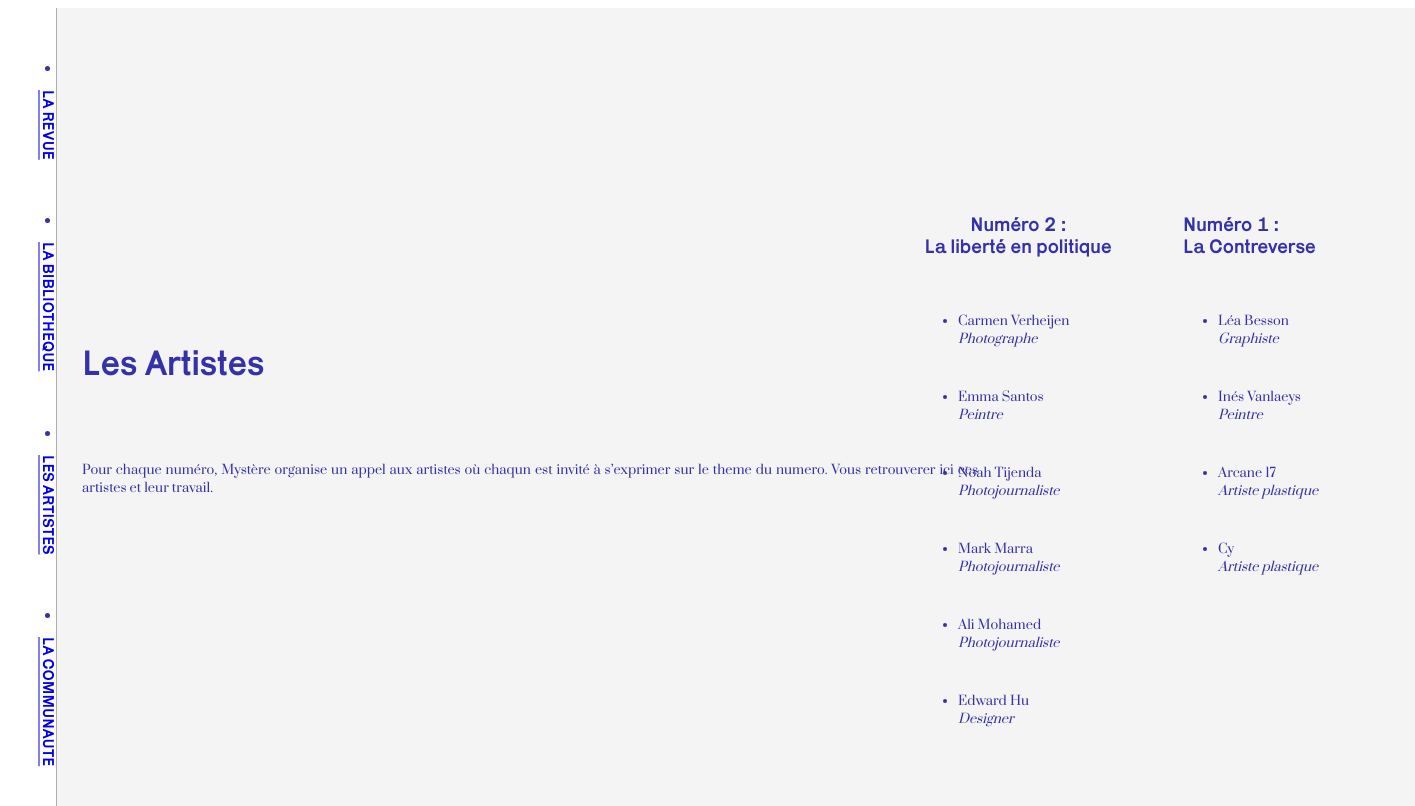
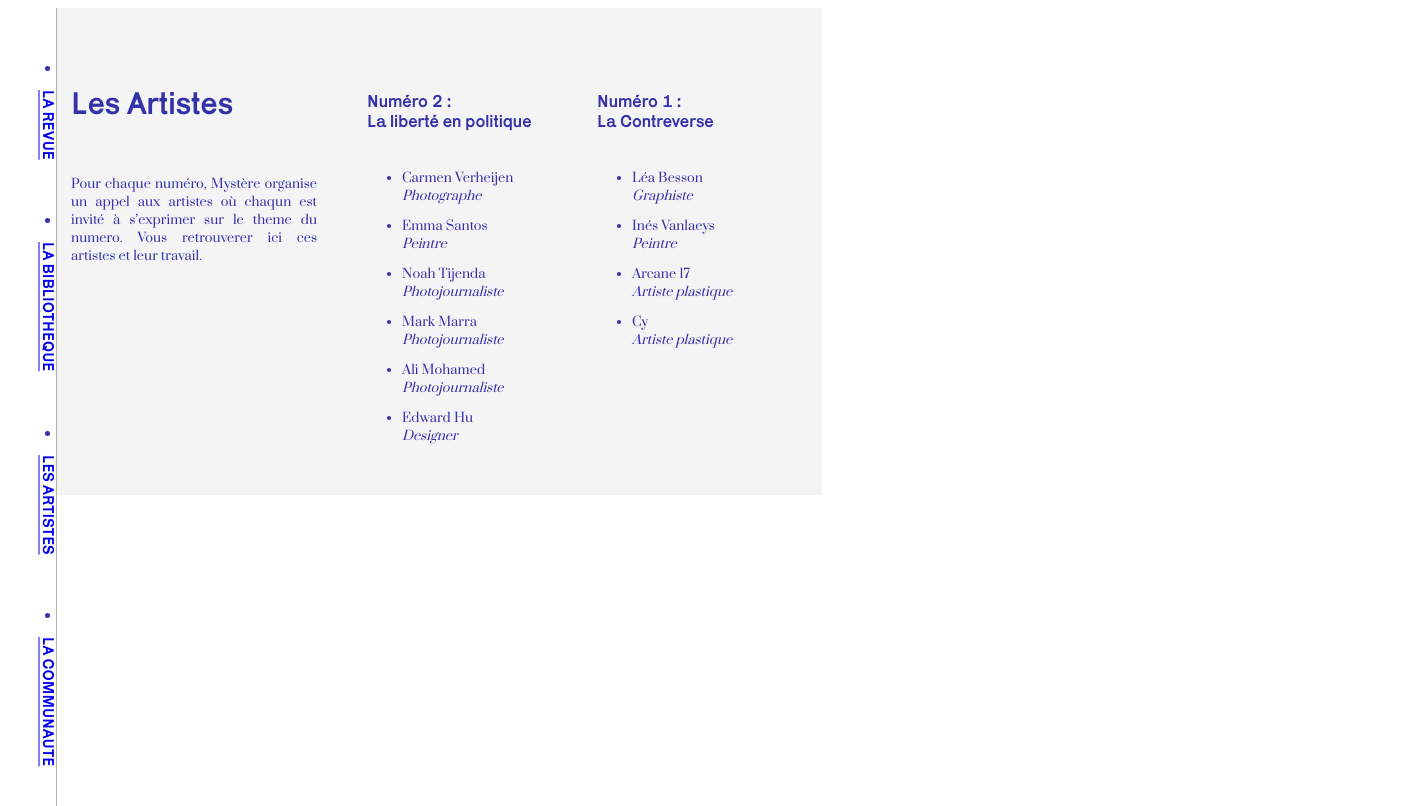
Before and after one commit to pivilartisant/mystere-la-revue, a React (Create React App) app: page /artistes in a window 1280 px wide. Shown: the top 806 px of the page, 1415 px wide, since content can reach past the window. Built offline with nearby package versions, Linux system fonts and the light colour scheme; the HTML template or start-up script is replaced by a standard one.

Commit message:
Testing V.0.1.3

```diff
--- /dev/null
+++ b/src/components/Content/Artistes/ArtistesMystere.jsx
@@ -0,0 +1,42 @@
+export function ArtistesMystere(){
+    return (
+        <div className="mystere-artist-content">
+             <div className="mystere-artist-content-container">
+                <div className="mystere-2-artist-container">
+                    <div className="mystere-2-title-container">
+                            <p className="mystere-2-title">Numéro 2 : <br></br> La liberté en politique</p>
+                    </div>
+
+                    <div className="mystere-2-artist">
+
+                        <ul className="mystere-2-artist-list">
+                            <li>Carmen Verheijen <br></br> <em> Photographe </em> </li>
+                            <li>Emma Santos <br></br> <em> Peintre</em></li>
+                            <li>Noah Tijenda <br></br><em> Photojournaliste</em></li>
+                            <li> Mark Marra  <br></br> <em>Photojournaliste</em> </li>
+                            <li> Ali Mohamed <br></br> <em>Photojournaliste </em></li>
+                            <li>Edward Hu <br></br><em> Designer</em></li>
+
+                        </ul>
+
+                    </div>
+                </div>
+
+                <div className="mystere-1-artist-container">
+                    <div className="mystere-1-title-container">
+                            <p className="mystere-1-title">Numéro 1 : <br></br> La Contreverse</p>
+                    </div>
+
+                    <div className="mystere-1-artist">
+                        <ul className="mystere-1-artist-list">
+                                <li>Léa Besson <br></br> <em> Graphiste</em></li>
+                                <li> Inés Vanlaeys <br></br> <em>Peintre </em></li>
+                                <li>  Arcane 17 <br></br><em> Artiste plastique</em></li>
+                                <li>  Cy <br></br><em>Artiste plastique</em></li>
+                        </ul>
+                    </div>
+                </div>
+            </div>
+        </div>
+    )
+};
--- a/src/pages/Artistes.jsx
+++ b/src/pages/Artistes.jsx
@@ -3,6 +3,7 @@ import { Navbar } from "../components/UI/Navbar";
 import { Arrow2 } from "../components/UI/Arrow2";
 import "../styles/artistes.css";
 import arrow  from "../assets/png/revue/flecheRevue.png";
+import { ArtistesMystere } from "../components/Content/Artistes/ArtistesMystere";
 
 export function Artistes() {
     return (
@@ -15,45 +16,7 @@ export function Artistes() {
 
                 <Arrow2 arrow2={arrow}/>
 
-                <div className="mystere-artist-container">
-
-                <div className="mystere-2-artist-container">
-                    <div className="mystere-2-title-container">
-                            <p className="mystere-2-title">Numéro 2 : <br></br> La liberté en politique</p>
-                    </div>
-
-                    <div className="mystere-2-artist">
-
-                        <ul className="mystere-2-artist-list">
-                            <li>Carmen Verheijen <br></br> <em> Photographe </em> </li>
-                            <li>Emma Santos <br></br> <em> Peintre</em></li>
-                            <li>Noah Tijenda <br></br><em> Photojournaliste</em></li>
-                            <li> Mark Marra  <br></br> <em>Photojournaliste</em> </li>
-                            <li> Ali Mohamed <br></br> <em>Photojournaliste </em></li>
-                            <li>Edward Hu <br></br><em> Designer</em></li>
-
-                        </ul>
-
-                    </div>
-
-                </div>
-
-                <div className="mystere-1-artist-container">
-                    <div className="mystere-1-title-container">
-                            <p className="mystere-1-title">Numéro 1 : <br></br> La Contreverse</p>
-                    </div>
-
-                    <div className="mystere-1-artist">
-                        <ul className="mystere-1-artist-list">
-                                <li>Léa Besson <br></br> <em> Graphiste</em></li>
-                                <li> Inés Vanlaeys <br></br> <em>Peintre </em></li>
-                                <li>  Arcane 17 <br></br><em> Artiste plastique</em></li>
-                                <li>  Cy <br></br><em>Artiste plastique</em></li>
-                        </ul>
-                    </div>
-
-                </div>
-            </div>
+               <ArtistesMystere />
 
             </main>
 
--- a/src/styles/artistes.css
+++ b/src/styles/artistes.css
@@ -13,52 +13,67 @@
 
 
     .artistes{
-        /* min-width: 2000px; */
         min-width: fit-content;
-        min-height: 100vh;
 
+        height: 100%;
+        min-height:100%;
         background-color: #F5F4F4;
+
+        overflow: hidden;
+        display: inline-block;
 
     }
 
     .artistes-container{
 
+        width: 100%;
         min-width: 100%;
-        min-height: 100vh;
-
+        min-height: 100%;
+        height: 100%;
         display: flex;
         flex-direction: row;
 
-        align-items: center;
-
-        margin-left: 44px;
+        margin-left: 48px;
+        overflow-y: hidden;
+        overflow-x: visible;
 
     }
 
     .artistes-main-content{
 
-        height: 80%;
-        width: 70vw;
+        min-height: 100%;
+        height: 100%;
+        /* width: 236px; */
+        width: 256px;
+        max-width: 100%;
 
-        padding: 0px 30px 0px 30px;
+
+        padding: 40px 10px 10px 10px;
 
         display: flex;
         flex-direction: column;
-        justify-content:  flex-start;
+        justify-content: flex-start;
+        align-items: flex-start;
 
-        overflow: hidden;
+    }
+
+    .artistes-title-container{
+        padding: 5px;
     }
     .artistes-title{
 
         color: #3431A9;
 
         font-family: Karrik;
-        font-size: 36px;
+        font-size: 2rem;
+    }
 
-        padding: 0px 0px 30px 0px;
+    .artistes-text-container{
+        padding: 5px;
     }
 
     .artistes-text{
+
 
         color: #3431A9;
 
@@ -91,43 +106,56 @@
         width: 170px;
     }
 
-    .mystere-artist-container{
+    .mystere-artist-content{
 
-        position: relative;
+        width: fit-content;
 
-        left: -90px;
-        top: 70px;
-
-        width: 100%;
-        height: 80%;
-        width:fit-content;
+        min-height: 100%;
 
         display: flex;
-        justify-content: center;
+        justify-content: flex-start;
         align-items: flex-start;
+
+        overflow: hidden;
+
+        /* background-color: chartreuse; */
+
+        padding: 40px 10px 10px 10px;
+    }
+
+    .mystere-artist-content-container{
+          /* background-color: cornflowerblue; */
+          display: flex;
+          flex-direction: row;
+          padding: 20px;
     }
 
     .mystere-2-artist-container {
         width: 200px;
-        margin: 0px 30px 0px 0px;
+        display: flex;
+        flex-direction: column;
+        justify-content: flex-start;
+        align-items: flex-start;
+
+        margin: 0px 15px 0px 0px;
     }
 
-
     .mystere-2-title-container {
-        margin: 0px 0px 20px 0px;
+        padding: 5px;
     }
 
     .mystere-2-title {
+        text-align: left;
         font-family: Karrik;
         color: #3431A9;
-        font-size: 20px;
+        font-size: 1.1rem;
     }
 
     .mystere-2-artist-list li{
 
         font-family: Prata;
         font-size: 0.8rem;
-        margin: 30px 0px 40px 0px;
+        margin: 12px 0px 12px 0px;
         color: #3431A9;
     }
 
@@ -140,25 +168,30 @@
 
 
     .mystere-1-artist-container{
-        width: fit-content;
-        margin: 0px 30px 0px 30px;
+        width: 200px;
+        display: flex;
+        flex-direction: column;
+        justify-content: flex-start;
+        align-items: flex-start;
+
+        margin: 0px 0px 0px 15px;
     }
 
     .mystere-1-title-container {
-        margin: 0px 0px 20px 0px;
+        padding: 5px;
     }
 
     .mystere-1-title {
+        text-align: left;
         font-family: Karrik;
         color: #3431A9;
-        font-size: 20px;
+        font-size: 1.1rem;
     }
 
     .mystere-1-artist-list li{
         font-family: Prata;
         font-size: 0.8rem;
-        margin: 30px 0px 40px 0px;
-
+        margin: 12px 0px 12px 0px;
         color: #3431A9;
     }
 
--- a/src/styles/communaute.css
+++ b/src/styles/communaute.css
@@ -12,52 +12,63 @@
     }
 
     .communaute{
-        /* min-width: 2000px; */
         min-width: fit-content;
-        min-height: 100vh;
 
+        height: 100%;
+        min-height:100%;
         background-color: #F5F4F4;
 
         overflow: hidden;
+        display: inline-block;
     }
 
     .communaute-container{
 
+        width: 100%;
         min-width: 100%;
-        height: 100vh;
-
+        min-height: 100%;
+        height: 100%;
         display: flex;
         flex-direction: row;
-        align-items: center;
 
-        margin-left: 44px;
+        margin-left: 48px;
+        overflow-y: hidden;
+        overflow-x: visible;
     }
 
     .communaute-main-content{
+        min-height: 100%;
+        height: 100%;
+        /* width: 236px; */
+        width: 256px;
+        max-width: 100%;
 
-        height: 80%;
-        width: 70vw;
 
-        padding: 0px 30px 0px 30px;
+        padding: 40px 10px 10px 10px;
 
         display: flex;
         flex-direction: column;
         justify-content: flex-start;
+        align-items: flex-start;
+    }
 
-        overflow: hidden;
+    .communaute-title-container{
+        padding: 5px;
     }
+
     .communaute-title{
-
         color: #3431A9;
 
         font-family: Karrik;
-        font-size: 1.8rem;
+        font-size: 2rem;
+    }
 
-        padding: 0px 0px 30px 0px;
+
+    .communaute-text-container{
+        padding: 5px;
     }
 
     .communaute-text{
-
         color: #3431A9;
 
         font-family: Prata;
--- a/src/styles/revue.css
+++ b/src/styles/revue.css
@@ -143,7 +143,7 @@
         display: flex;
         flex-direction: column;
         justify-content: space-around;
-        align-items: center;
+        align-items: flex-start;
 
         padding: 10px;
     }
@@ -177,7 +177,7 @@
         display: flex;
         flex-direction: column;
         justify-content: space-around;
-        align-items: center;
+        align-items: flex-start;
 
         padding: 10px;
     }
```
